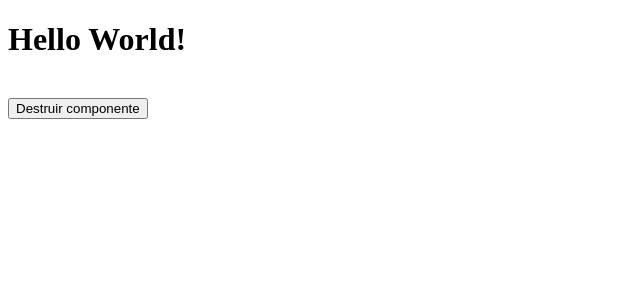
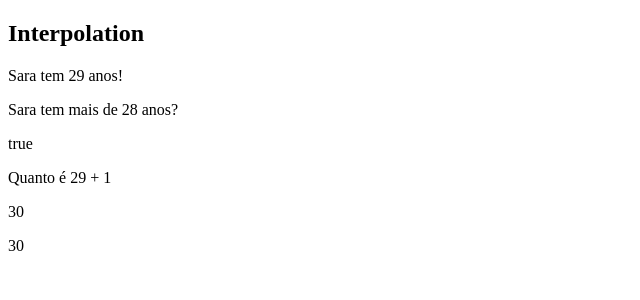
Before and after one commit to saranascimento/curso-angular-2-v15, an Angular app: page / in a window 1280 px wide. Shown: the top 300 px of the page, without its empty margins (0-640 px from the left). Built offline with nearby package versions, Linux system fonts and the light colour scheme.

Commit message:
section 4 [Angular]: Template Data Binding - Interpolation

```diff
--- a/src/app/app.component.ts
+++ b/src/app/app.component.ts
@@ -1,24 +1,15 @@
 import {  Component, OnInit } from '@angular/core';
-
 @Component({
   selector: 'app-root',
   template: `
-  <app-title *ngIf="destruir"></app-title>
-  <br />
-  <button (click)="destruirComponente()">Destruir componente</button>
+  <app-data-binding></app-data-binding>
   <router-outlet></router-outlet>
-
   `
 })
 export class AppComponent implements OnInit {
-
-  public destruir: boolean = true;
 
   constructor() {}
 
   ngOnInit(): void {}
 
-  public destruirComponente(): void {
-    this.destruir = !this.destruir;
-  }
 }
--- a/src/app/app.module.ts
+++ b/src/app/app.module.ts
@@ -4,11 +4,13 @@
 import { AppRoutingModule } from './app-routing.module';
 import { AppComponent } from './app.component';
 import { TitleComponent } from './title/title.component';
+import { DataBindingComponent } from './data-binding/data-binding.component';
 
 @NgModule({
   declarations: [
     AppComponent,
-    TitleComponent
+    TitleComponent,
+    DataBindingComponent
   ],
   imports: [
     BrowserModule,
--- /dev/null
+++ b/src/app/data-binding/data-binding.component.html
@@ -0,0 +1,10 @@
+<h2>Interpolation</h2>
+
+<p>{{nome}} tem {{idade}} anos!</p>
+<p>{{nome}} tem mais de 28 anos?</p>
+
+<p>{{idade > 28}}</p>
+
+<p>Quanto é {{idade}} + 1</p>
+<p>{{idade + 1}}</p>
+<p>{{idade + maisUm}}</p>
--- /dev/null
+++ b/src/app/data-binding/data-binding.component.ts
@@ -0,0 +1,18 @@
+import { Component, OnInit } from '@angular/core';
+
+@Component({
+  selector: 'app-data-binding',
+  templateUrl: './data-binding.component.html',
+  styleUrls: ['./data-binding.component.scss']
+})
+export class DataBindingComponent implements OnInit {
+
+  public nome: string = "Sara";
+  public idade: number = 29;
+  public maisUm: number = 1;
+
+  constructor() {}
+
+  ngOnInit(): void {}
+
+}
```
Also changed, not shown: src/app/data-binding/data-binding.component.scss (added), 1 other file (tests, documents, lock files or other folders).
